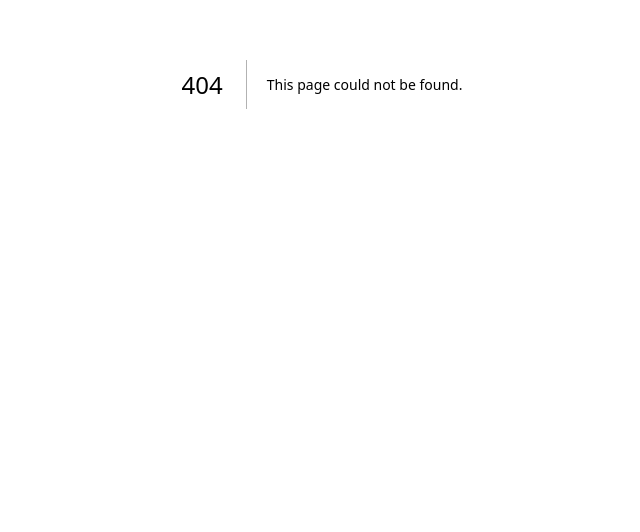
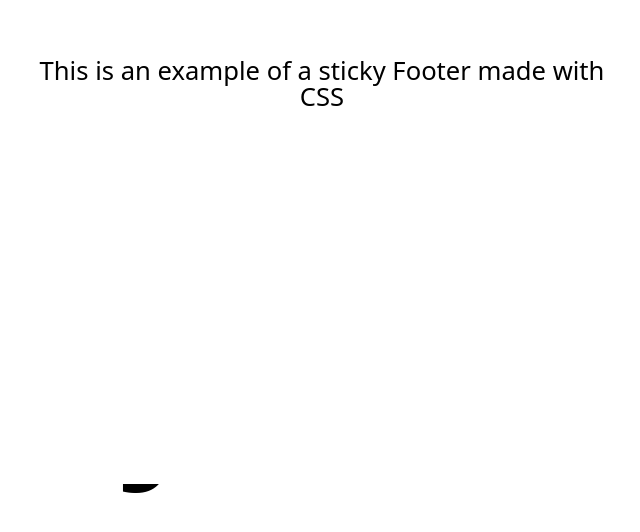
Before and after one commit to AreeGuptaji/motion-primer, a Next.js app: page /stickyFooter in a window 1280 px wide. Before the commit this address had no page. Shown: the part 316-848 px from the top of the page, without its empty margins (318-958 px from the left). Before the commit the page ends 800 px from the top, so only its background shows below. Built offline with nearby package versions, Linux system fonts and the light colour scheme.

Commit message:
Added Sticky Footer

```diff
--- /dev/null
+++ b/app/stickyFooter/_components/Content.tsx
@@ -0,0 +1,52 @@
+import React from "react";
+
+export default function Content() {
+  return (
+    <>
+      <div className="bg-[#4E4E5A] py-8 px-12 h-full w-full flex flex-col justify-between">
+        <Section1 />
+        <Section2 />
+      </div>
+    </>
+  );
+}
+
+const Section1 = () => {
+  return (
+    <>
+      <div>
+        <Nav />
+      </div>
+    </>
+  );
+};
+
+const Section2 = () => {
+  return (
+    <div className="flex justify-between items-end">
+      <h1 className="text-[14vw] leading-[0.8] mt-10">Sticky Footer</h1>
+      <p>@copyright</p>
+    </div>
+  );
+};
+
+const Nav = () => {
+  return (
+    <div className="flex shrink-0 gap-20">
+      <div className="flex flex-col gap-2">
+        <h3 className="mb-2 upperclass text-[#ffffff]">About</h3>
+        <p>Home</p>
+        <p>Projects</p>
+        <p>Our mission</p>
+        <p>Contact Us</p>
+      </div>
+      <div className="flex flex-col gap-2">
+        <h3 className="mb-2 upperclass text-[#ffffff]">Education</h3>
+        <p>News</p>
+        <p>Learn</p>
+        <p>Certification</p>
+        <p>Publications</p>
+      </div>
+    </div>
+  );
+};
--- /dev/null
+++ b/app/stickyFooter/_components/Footer1.tsx
@@ -0,0 +1,17 @@
+import React from "react";
+import Content from "./Content";
+
+export default function Footer() {
+  return (
+    <div
+      className="relative h-[800px]"
+      style={{ clipPath: "polygon(0% 0, 100% 0%, 100% 100%, 0 100%)" }}
+    >
+      <div className="relative h-[calc(100vh+800px)] -top-[100vh]">
+        <div className="h-[800px] sticky top-[calc(100vh-800px)]">
+          <Content />
+        </div>
+      </div>
+    </div>
+  );
+}
--- /dev/null
+++ b/app/stickyFooter/_components/Intro.tsx
@@ -0,0 +1,11 @@
+export default function Intro() {
+  return (
+    <>
+      <div className="h-screen flex text-[2vw] items-center justify-center">
+        <h2 className="max-w-[45%] text-center leading-none">
+          This is an example of a sticky Footer made with CSS
+        </h2>
+      </div>
+    </>
+  );
+}
--- /dev/null
+++ b/app/stickyFooter/page.tsx
@@ -0,0 +1,23 @@
+"use client";
+import { useEffect } from "react";
+import Intro from "./_components/Intro";
+import Footer from "./_components/Footer1";
+import Lenis from "lenis";
+
+export default function Page() {
+  useEffect(() => {
+    const lenis = new Lenis();
+    function raf(time) {
+      lenis.raf(time);
+      requestAnimationFrame(raf);
+    }
+
+    requestAnimationFrame(raf);
+  }, []);
+  return (
+    <main>
+      <Intro />
+      <Footer />
+    </main>
+  );
+}
```
Also changed, not shown: app/stickyFooter/_components/Footer2.tsx (added).
